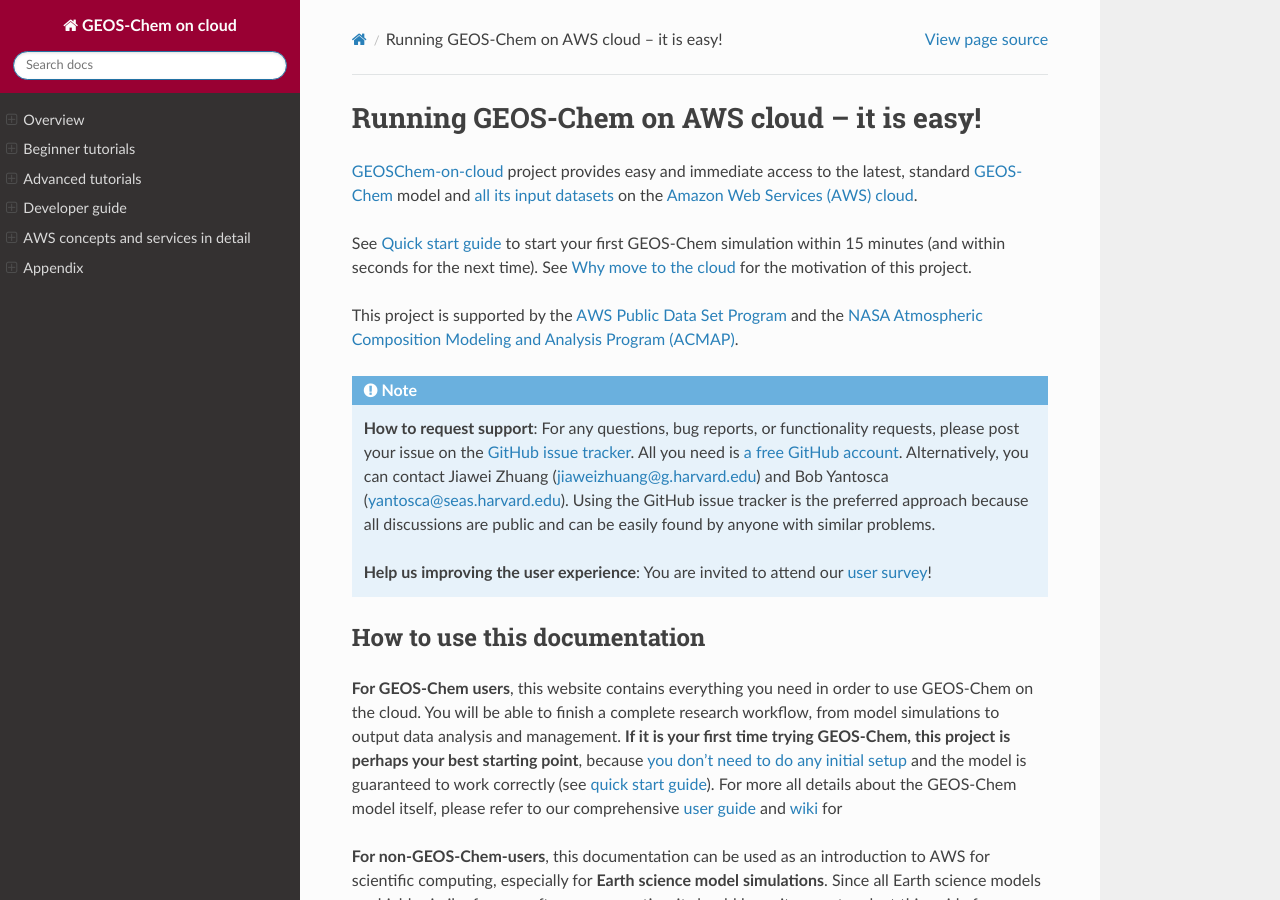
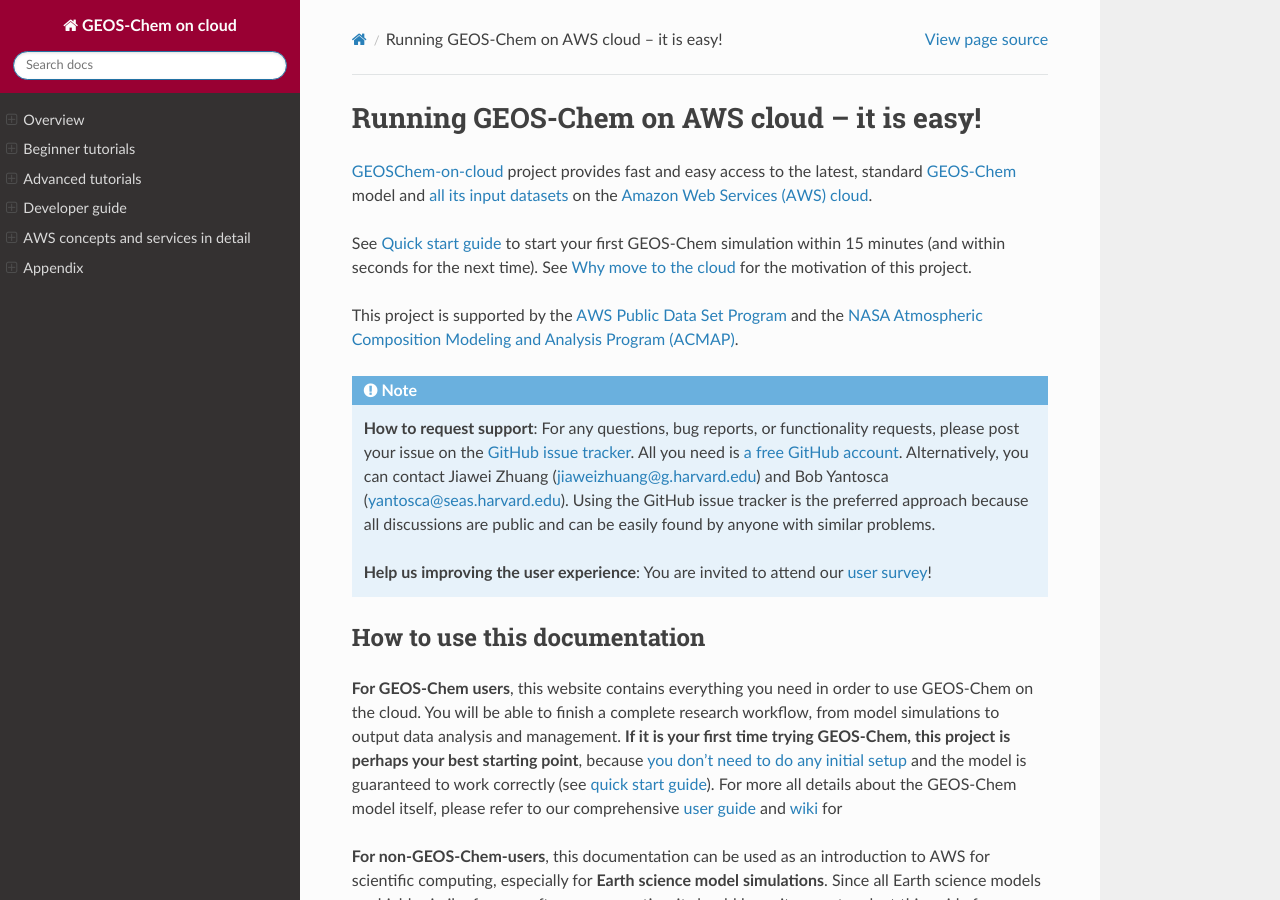
Before and after one commit to geoschem/geos-chem-cloud, a Sphinx documentation site: the page built from doc/source/index.rst, in a window 1280 px wide and 900 px high. Built offline with Sphinx 7.4.7 and the Read the Docs theme 2.0.0, drawn with Linux system fonts in a browser that asks for light colours.

Commit message:
wording fix

```diff
--- a/README.rst
+++ b/README.rst
@@ -3,7 +3,7 @@
 
 |docs| |license| |DOI|
 
-`GEOSChem-on-cloud <http://acmg.seas.harvard.edu/research.html#cloud>`_ project provides easy and immediate access to the the latest, standard `GEOS-Chem <http://acmg.seas.harvard.edu/geos/>`_ model and `all its input datasets <https://registry.opendata.aws/geoschem-input-data/>`_  on the `Amazon Web Services (AWS) cloud <https://aws.amazon.com>`_.
+`GEOSChem-on-cloud <http://acmg.seas.harvard.edu/research.html#cloud>`_ project provides fast and easy access to the the latest, standard `GEOS-Chem <http://acmg.seas.harvard.edu/geos/>`_ model and `all its input datasets <https://registry.opendata.aws/geoschem-input-data/>`_  on the `Amazon Web Services (AWS) cloud <https://aws.amazon.com>`_.
 
 Please see `online documentation <http://cloud-gc.readthedocs.io>`_ to get started.
 
--- a/doc/source/index.rst
+++ b/doc/source/index.rst
@@ -1,7 +1,7 @@
 Running GEOS-Chem on AWS cloud -- it is easy!
 =============================================
 
-`GEOSChem-on-cloud <http://acmg.seas.harvard.edu/research.html#cloud>`_ project provides easy and immediate access to the latest, standard `GEOS-Chem <http://acmg.seas.harvard.edu/geos/>`_ model and `all its input datasets <https://registry.opendata.aws/geoschem-input-data/>`_  on the `Amazon Web Services (AWS) cloud <https://aws.amazon.com>`_.
+`GEOSChem-on-cloud <http://acmg.seas.harvard.edu/research.html#cloud>`_ project provides fast and easy access to the latest, standard `GEOS-Chem <http://acmg.seas.harvard.edu/geos/>`_ model and `all its input datasets <https://registry.opendata.aws/geoschem-input-data/>`_  on the `Amazon Web Services (AWS) cloud <https://aws.amazon.com>`_.
 
 See :ref:`Quick start guide <quick-start-label>` to start your first GEOS-Chem simulation within 15 minutes (and within seconds for the next time). See :ref:`motivation-label` for the motivation of this project.
 
```
